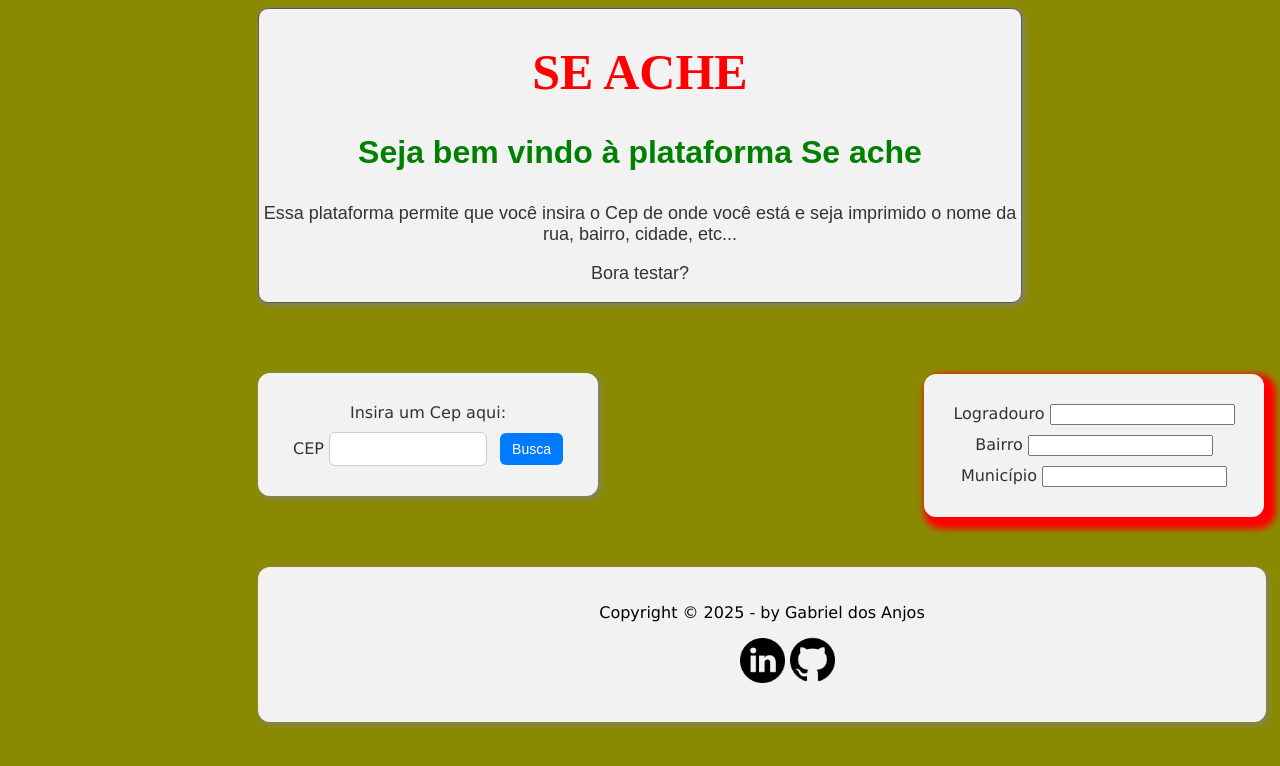
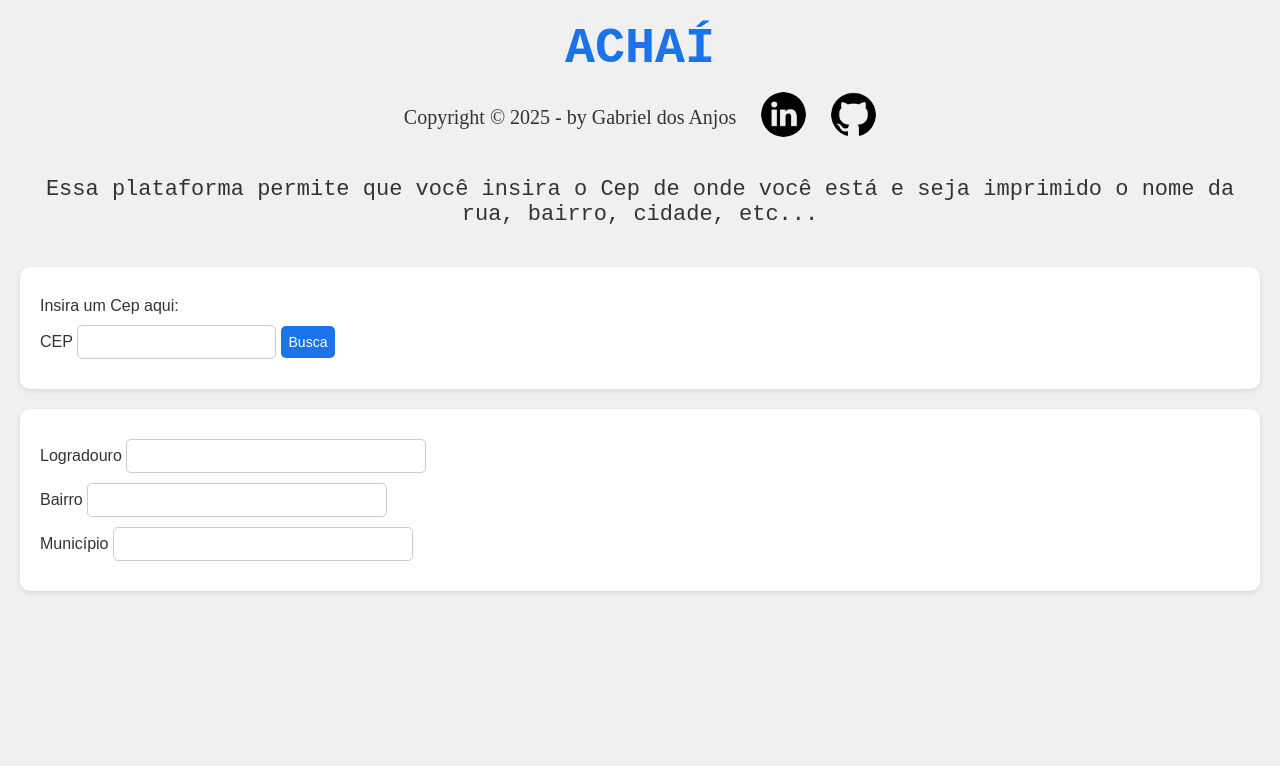
Before and after one commit to anjosgabriel/EnderecoCepAPI, a plain HTML site: page index.html in a window 1280 px wide. Drawn offline with Linux system fonts and the light colour scheme.

Commit message:
melhorando interface (deixando mais bonito)

```diff
--- a/css/estilo.css
+++ b/css/estilo.css
@@ -1,115 +1,109 @@
-@charset "UTF-8";
-
+* {
+    margin: 0;
+    padding: 0;
+    box-sizing: border-box;
+}
 
 body {
     font-family: Arial, sans-serif;
-    background-color: rgb(138, 138, 2);
+    background-color: #f0f0f0;
+    color: #333;
+    padding: 20px;
 }
 
-#apresentacao{
-    background-color: #f2f2f2;
+#apresentacao {
     text-align: center;
-    border: .2px solid rgb(91, 90, 90);
-    border-radius: 10px;
-    margin-left: 250px;
-    margin-right: 250px;
-    box-shadow: 2px 2px 6px gray;
+    margin-bottom: 30px;
 }
 
-#apresentacao h1 {
-    color: red;
+#titulo h1 {
     font-size: 50px;
-    font-family:'Times New Roman', Times, serif;
+    color: #1a73e8;
+    margin-bottom: 10px;
+    font-family: monospace;
 }
 
-#apresentacao h3 {
-    color: green;
-    font-size: 32px;
-    font-family: fantasy;
+#info {
+    display: flex;
+    justify-content: center;
+    align-items: center;
+    gap: 15px;
+    margin-top: 10px;
+    flex-wrap: wrap;
 }
 
-#apresentacao p {
-    font-size: 18px;
-    color: #333;
+#info p {
+    margin: 5px;
+    font-size: 20px;
+    font-family: 'Times New Roman', Times, serif;
+}
+
+#info img {
+    border-radius: 50%;
+    transition: transform 0.3s ease;
+}
+
+#info img:hover {
+    transform: scale(1.1);
+}
+
+#texto {
+    font-size: 22px;
+    text-align: center;
+    font-family: monospace;
+    margin-bottom: 40px;
 }
 
 #inserirCep {
-    background-color: #f2f2f2;
+    background-color: #ffffff;
     padding: 20px;
-    border-radius: 12px;
-    width: 300px;
-    margin-top: 70px;
-    margin-left: 250px;
-    box-shadow: 2px 2px 6px gray;
-    font-family: 'Lucida Sans', 'Lucida Sans Regular', 'Lucida Grande', 'Lucida Sans Unicode', Geneva, Verdana, sans-serif;
-    text-align: center;
+    border-radius: 10px;
+    margin-bottom: 20px;
+    box-shadow: 0 2px 5px rgba(0,0,0,0.1);
 }
 
 #inserirCep p {
     margin: 10px 0;
     font-size: 16px;
-    color: #333;
 }
 
-#cep {
+#inserirCep input, #inserirCep button {
     padding: 8px;
-    width: 140px;
+    font-size: 14px;
+    border-radius: 5px;
     border: 1px solid #ccc;
-    border-radius: 6px;
-    font-size: 14px;
 }
 
-#busca_cep {
-    padding: 8px 12px;
-    margin-left: 8px;
-    background-color: #007bff;
+#inserirCep button {
+    background-color: #1a73e8;
     color: white;
     border: none;
-    border-radius: 6px;
     cursor: pointer;
-    font-size: 14px;
     transition: background-color 0.3s ease;
 }
 
-#busca_cep:hover {
-    background-color: #0056b3;
+#inserirCep button:hover {
+    background-color: #125ec5;
 }
 
+
 #exibirEndereco {
-    background-color: #f2f2f2;
+    background-color: #ffffff;
     padding: 20px;
-    border-radius: 12px;
-    width: 300px;
-    margin-left: 916px;
-    margin-top: -122px;
-    box-shadow: 6px 6px 6px 6px red;
-    font-family: 'Lucida Sans', 'Lucida Sans Regular', 'Lucida Grande', 'Lucida Sans Unicode', Geneva, Verdana, sans-serif;
-    text-align: center;
+    border-radius: 10px;
+    box-shadow: 0 2px 5px rgba(0,0,0,0.1);
 }
 
 #exibirEndereco p {
     margin: 10px 0;
     font-size: 16px;
-    color: #333;
 }
 
-#rodape {
-    background-color: #f2f2f2;
-    padding: 20px;
-    margin-top: 50px;
-    margin-left: 250px;
-    margin-right: 250px;
-    border-radius: 12px;
-    width: 968px;
-    box-shadow: 2px 2px 6px gray;
-    text-align: center;
+#exibirEndereco input {
+    padding: 8px;
+    font-size: 14px;
+    width: 100%;
+    max-width: 300px;
+    border: 1px solid #ccc;
+    border-radius: 5px;
 }
-
-#rodape p {
-    font-family: 'Lucida Sans', 'Lucida Sans Regular', 'Lucida Grande', 'Lucida Sans Unicode', Geneva, Verdana, sans-serif;;
-}
-
-#git {
-    margin-top: -66px;
-    margin-left: 100px;
-}
--- a/index.html
+++ b/index.html
@@ -3,16 +3,34 @@
 <head>
     <meta charset="UTF-8">
     <meta name="viewport" content="width=device-width, initial-scale=1.0">
-    <title>Se ache</title>
+    <title>Achaí</title>
     <link rel="icon" href="./img/seache.png">
     <link rel="stylesheet" type="text/css" href="css/estilo.css">
 </head>
 <body>
-    <div id="apresentacao">
-        <h1>SE ACHE</h1>
-        <h3>Seja bem vindo à plataforma Se ache</h3>
+    <section id="apresentacao">
+        <div id="titulo">
+           <h1>ACHAÍ</h1>
+        </div>
+        <div id="info">
+            <p>Copyright &copy; 2025 - by Gabriel dos Anjos</p>
+            <p id="linkedin"><a href="https://www.linkedin.com/in/gabriel-dos-anjos-a913401a5/" target="_blank">
+                <picture>
+                    <img src="./img/linkedin.png" alt="Meu Linkedin"
+                        width="45">
+                </picture>
+            </a></p>
+            <p id="git"><a href="https://github.com/anjosgabriel" target="_blank">
+                <picture>
+                    <img src="./img/github.png" alt="Meu GitHub"
+                        width="45">
+                </picture>
+            </a></p>
+        </div>
+    </section>
+
+    <div id="texto">
         <p>Essa plataforma permite que você insira o Cep de onde você está e seja imprimido o nome da rua, bairro, cidade, etc...</p>
-        <p>Bora testar?</p>
     </div>
 
     <div id="inserirCep">
@@ -28,22 +46,6 @@
         <p>Município <input type="text" id="municipio" /></p>
     </div>
 
-    <script src="./js/cep.js"></script>
-
-    <footer id="rodape">
-        <p>Copyright &copy; 2025 - by Gabriel dos Anjos</p>
-        <p id="linkedin"><a href="https://www.linkedin.com/in/gabriel-dos-anjos-a913401a5/" target="_blank">
-            <picture>
-                <img src="./img/linkedin.png" alt="Meu Linkedin"
-                    width="45">
-            </picture>
-        </a></p>
-        <p id="git"><a href="https://github.com/anjosgabriel" target="_blank">
-            <picture>
-                <img src="./img/github.png" alt="Meu GitHub"
-                    width="45">
-            </picture>
-        </a></p>
-    </footer>
+    <script src="./js/script.js"></script>
 </body>
 </html>
```
Also changed, not shown: js/script.js (renamed from js/cep.js).
